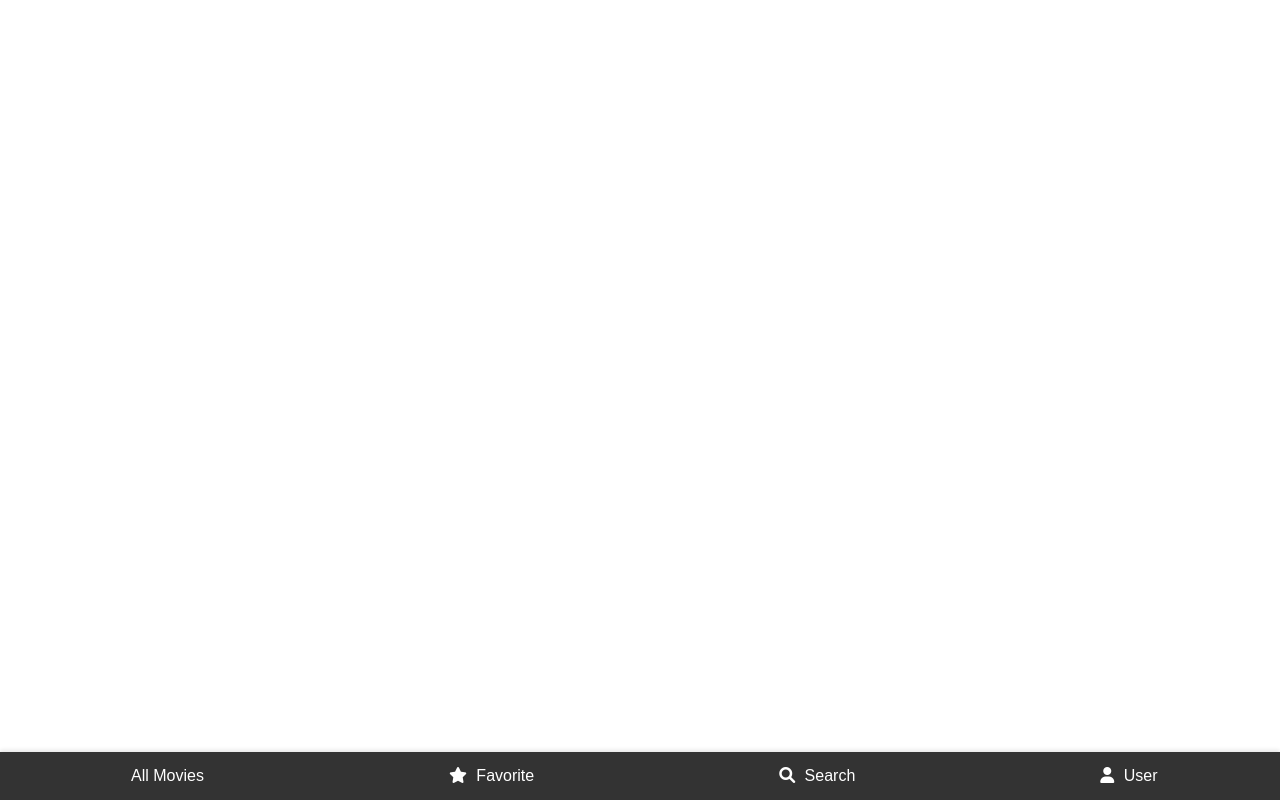
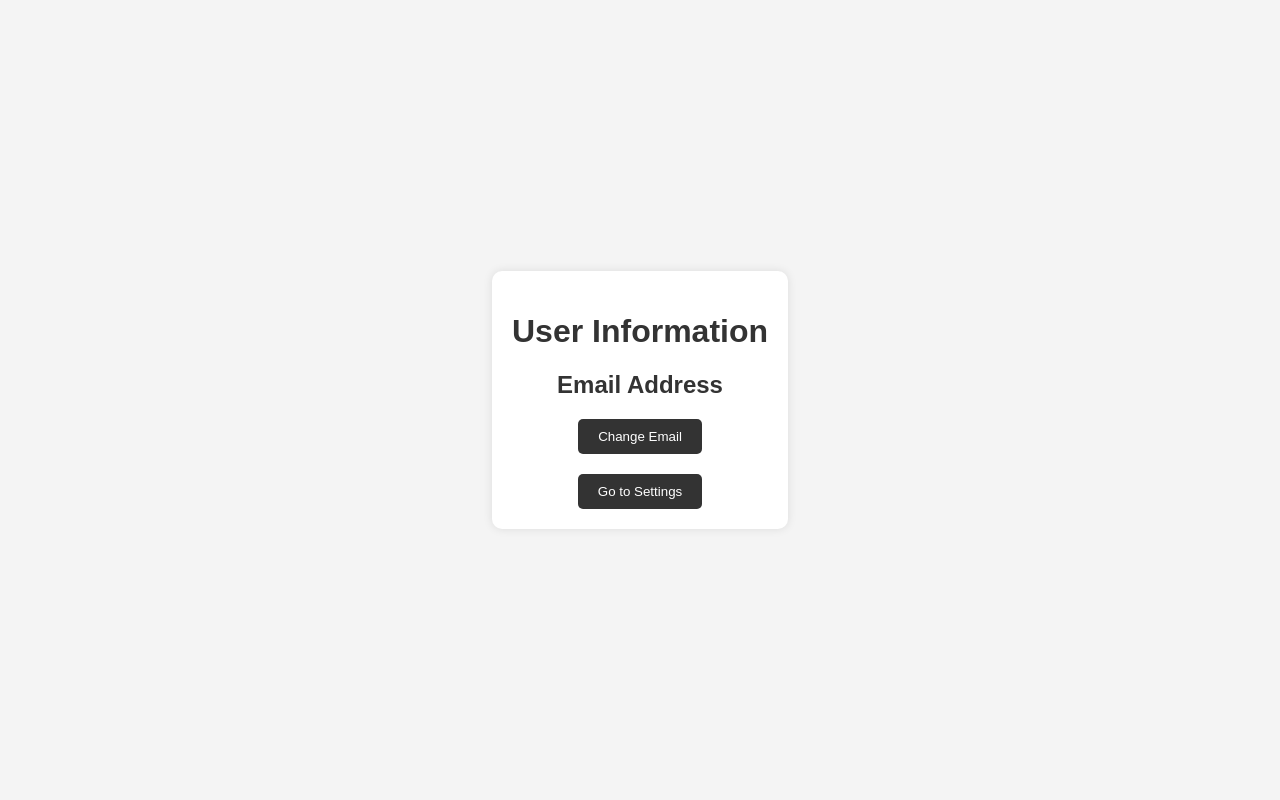
Before and after one commit to TeunPleiter/EindProject2deJaars, a Laravel app: page /user in a window 1280 px wide. Run offline with Laravel 12, Linux system fonts and the light colour scheme; the visitor is signed in with stand-in values (Sample User, id 1); data comes from the database, SQL or seed files in the repository; some libraries are stand-ins or nearby versions.

Commit message:
avgtyijkmiuhgtyfdscfhb

```diff
--- a/eindopdracht-app/resources/views/layouts/default.blade.php
+++ b/eindopdracht-app/resources/views/layouts/default.blade.php
@@ -33,10 +33,9 @@
             top: 0;
             bottom: 0;
             width: 250px;
-            background-color: #f4f4f4;
             padding: 20px;
             box-sizing: border-box;
-            overflow-y: auto;
+            overflow:none;
             top: 40vh;
 
         }
--- a/eindopdracht-app/resources/views/layouts/pages/user.blade.php
+++ b/eindopdracht-app/resources/views/layouts/pages/user.blade.php
@@ -1 +1,116 @@
-@extends('includes.footer')
+<!DOCTYPE html>
+<html lang="en">
+<head>
+    <meta charset="UTF-8">
+    <meta name="viewport" content="width=device-width, initial-scale=1.0">
+    <title>User Page</title>
+    <style>
+        body, html {
+            margin: 0;
+            padding: 0;
+            font-family: Arial, sans-serif;
+            background-color: #f4f4f4;
+            color: #333;
+        }
+
+        .container {
+            display: flex;
+            justify-content: center;
+            align-items: center;
+            height: 100vh;
+        }
+
+        .user-info {
+            background-color: #fff;
+            padding: 20px;
+            border-radius: 10px;
+            box-shadow: 0 0 10px rgba(0, 0, 0, 0.1);
+            text-align: center;
+        }
+
+        .email-section {
+            margin-bottom: 20px;
+        }
+
+        button {
+            padding: 10px 20px;
+            background-color: #333;
+            color: #fff;
+            border: none;
+            border-radius: 5px;
+            cursor: pointer;
+            transition: background-color 0.3s ease;
+        }
+
+        button:hover {
+            background-color: #555;
+        }
+    </style>
+</head>
+<body>
+    <div class="container">
+        <div class="user-info">
+            <h1>User Information</h1>
+            <div class="email-section">
+                <h2>Email Address</h2>
+                <p id="email"></p> <!-- Placeholder for email -->
+                <button id="changeEmailBtn">Change Email</button>
+            </div>
+            <div class="settings-section">
+                <button id="settingsBtn">Go to Settings</button>
+            </div>
+        </div>
+    </div>
+
+    <script>
+        // Function to fetch and display logged-in user's email
+        async function displayUserEmail() {
+            try {
+                const response = await fetch('/api/userinfo', {
+                    method: 'GET',
+                    headers: {
+                        'Authorization': 'Bearer ' + sessionStorage.getItem('accessToken') // Example: Bearer token
+                    }
+                });
+
+                if (!response.ok) {
+                    throw new Error('Failed to fetch user information');
+                }
+
+                const userData = await response.json();
+                document.getElementById('email').textContent = userData.email;
+            } catch (error) {
+                console.error('Error fetching user information:', error);
+                // Handle error (e.g., show error message to user)
+            }
+        }
+
+        // Call function to display email on page load
+        displayUserEmail();
+
+        // Function to simulate changing email (example only)
+        function changeEmail() {
+            let newEmail = prompt("Enter your new email address:");
+            if (newEmail) {
+                // Replace with actual code to update user's email on the server
+                // Example: make a POST request to update the email
+                alert("Feature not implemented in this example.");
+            }
+        }
+
+        // Event listener for Change Email button
+        document.getElementById('changeEmailBtn').addEventListener('click', changeEmail);
+
+        // Event listener for Settings button
+        document.getElementById('settingsBtn').addEventListener('click', function() {
+            // Replace with actual navigation logic to settings page
+            alert("Navigate to settings page");
+            // Example: window.location.href = 'settings.html';
+        });
+    </script>
+</body>
+</html>
+
+@php
+    $hideSidebar = true;
+@endphp
```
Also changed, not shown: eindopdracht-app/resources/views/includes/sideBar.blade.php (+1 -11 lines), 1 other file.
